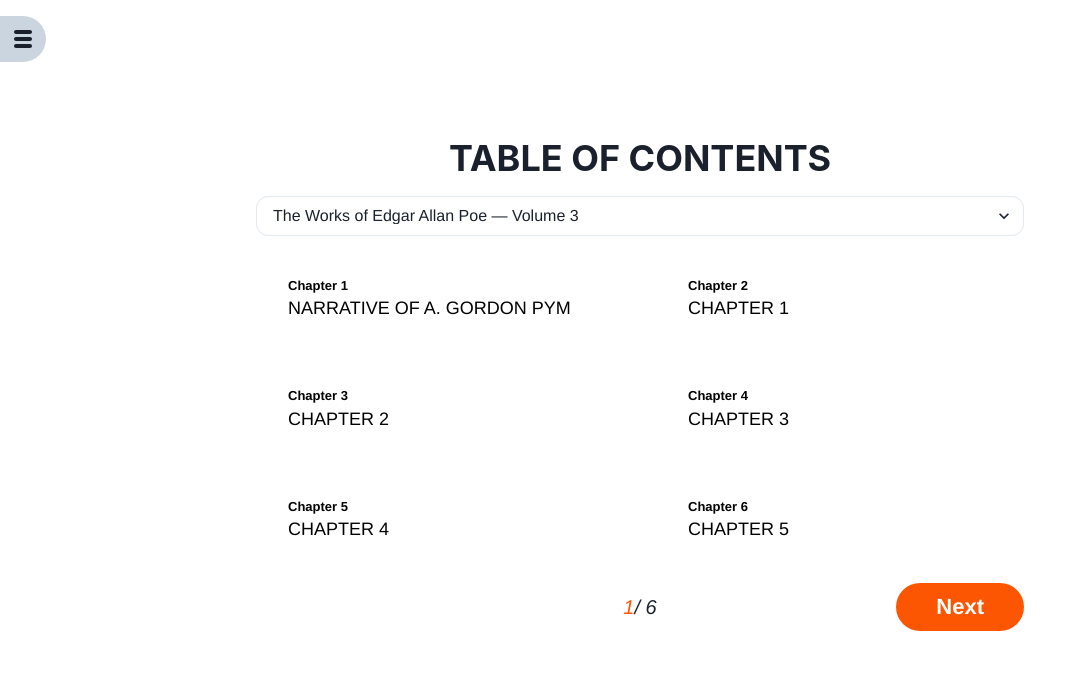
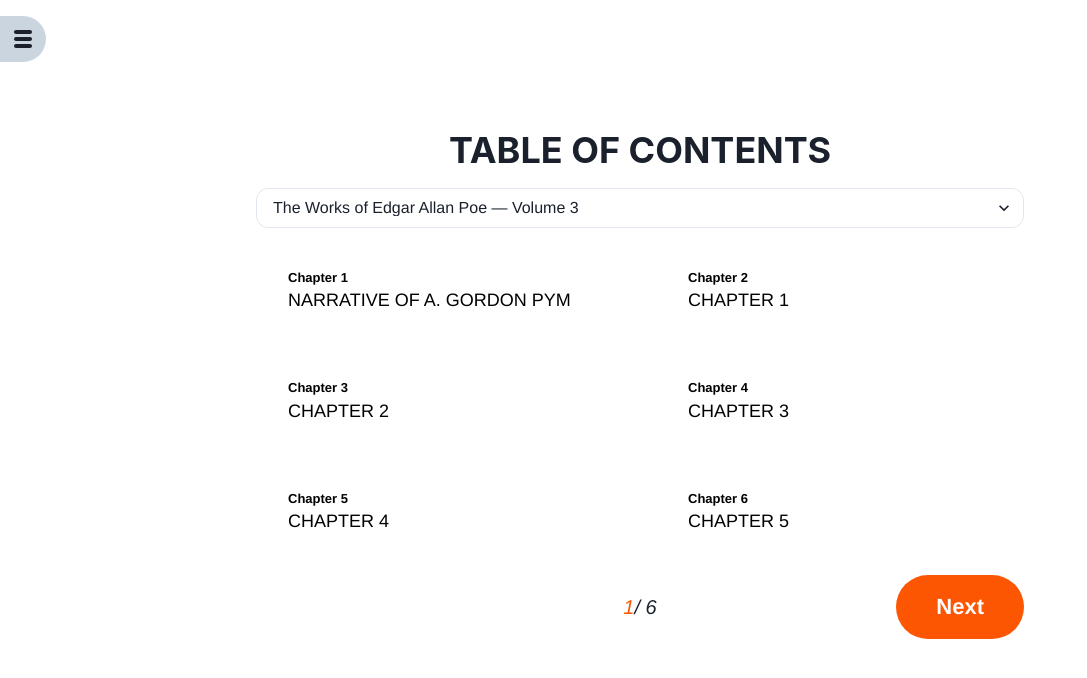
Before and after one commit to ftairs/simple-reader, a React (Create React App) app: page /toc in a window 1280 px wide. Shown: the top 678 px of the page, without its empty margins (0-1087 px from the left). Built offline with nearby package versions, Linux system fonts and the light colour scheme.

Commit message:
adjust button

```diff
--- a/src/theme.js
+++ b/src/theme.js
@@ -26,7 +26,7 @@
         branded: {
           bg: config.brandColor,
           paddingX: 10,
-          paddingY: 6,
+          paddingY: 8,
           borderRadius: 100,
           color: "white",
           fontSize: 22,
```
